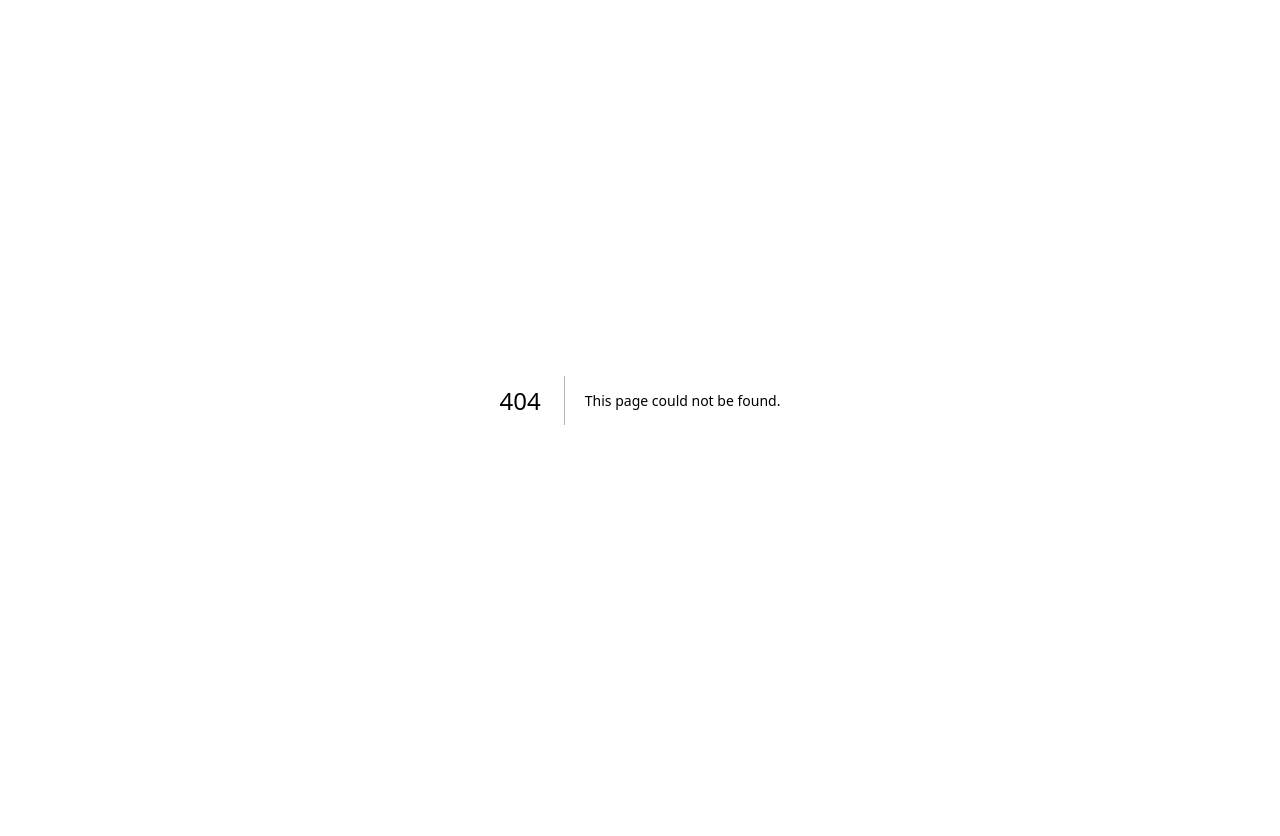
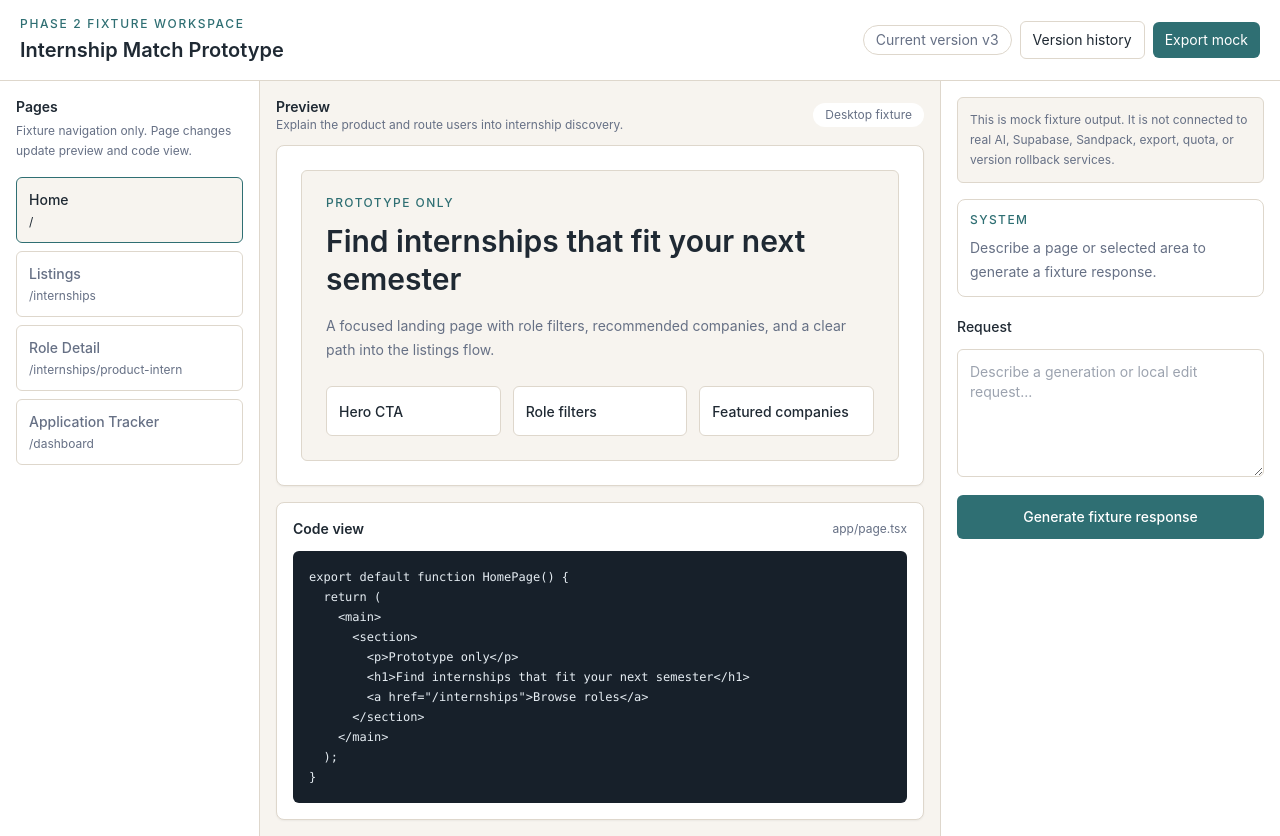
Before and after one commit to GUANXIPENG/claude-design, a Next.js app: page /workspace in a window 1280 px wide. Before the commit this address had no page. Before the commit the page ends 800 px from the top, so only its background shows below. Built offline with nearby package versions, Linux system fonts and the light colour scheme.

Commit message:
feat: add workspace route

```diff
--- /dev/null
+++ b/src/app/workspace/page.tsx
@@ -0,0 +1,5 @@
+import { WorkspacePage } from "@/features/workspace/components/WorkspacePage";
+
+export default function WorkspaceRoute() {
+  return <WorkspacePage />;
+}
```
